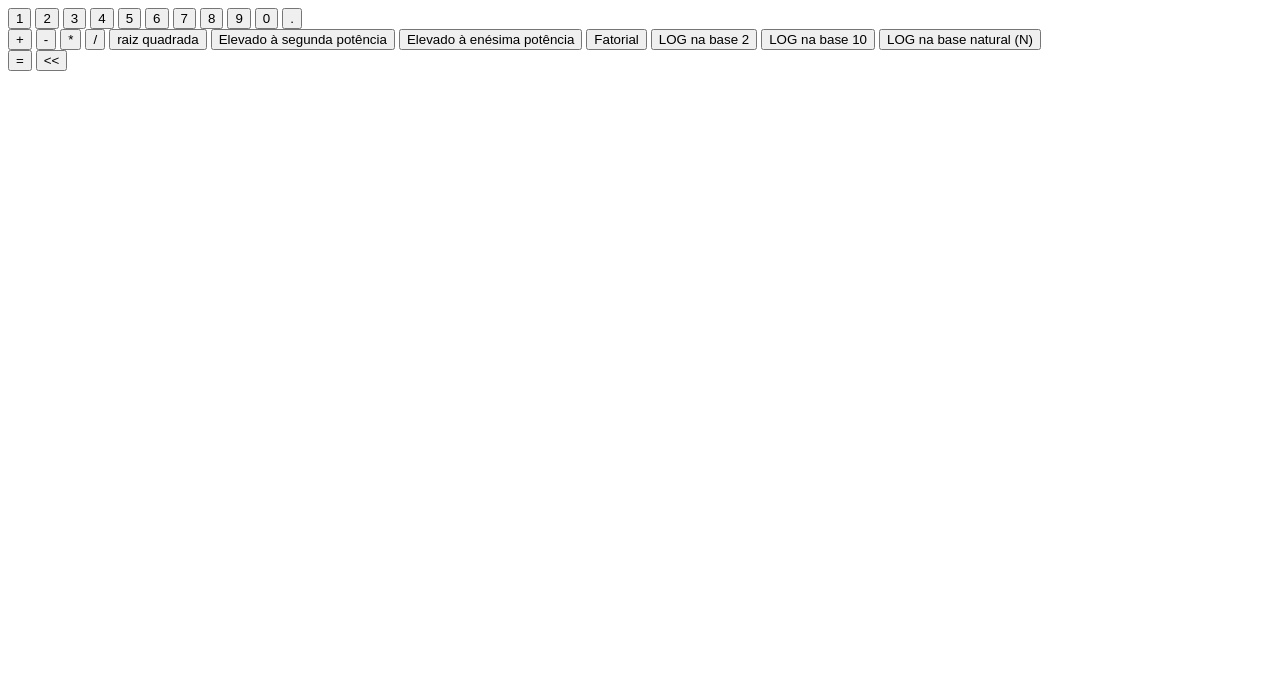
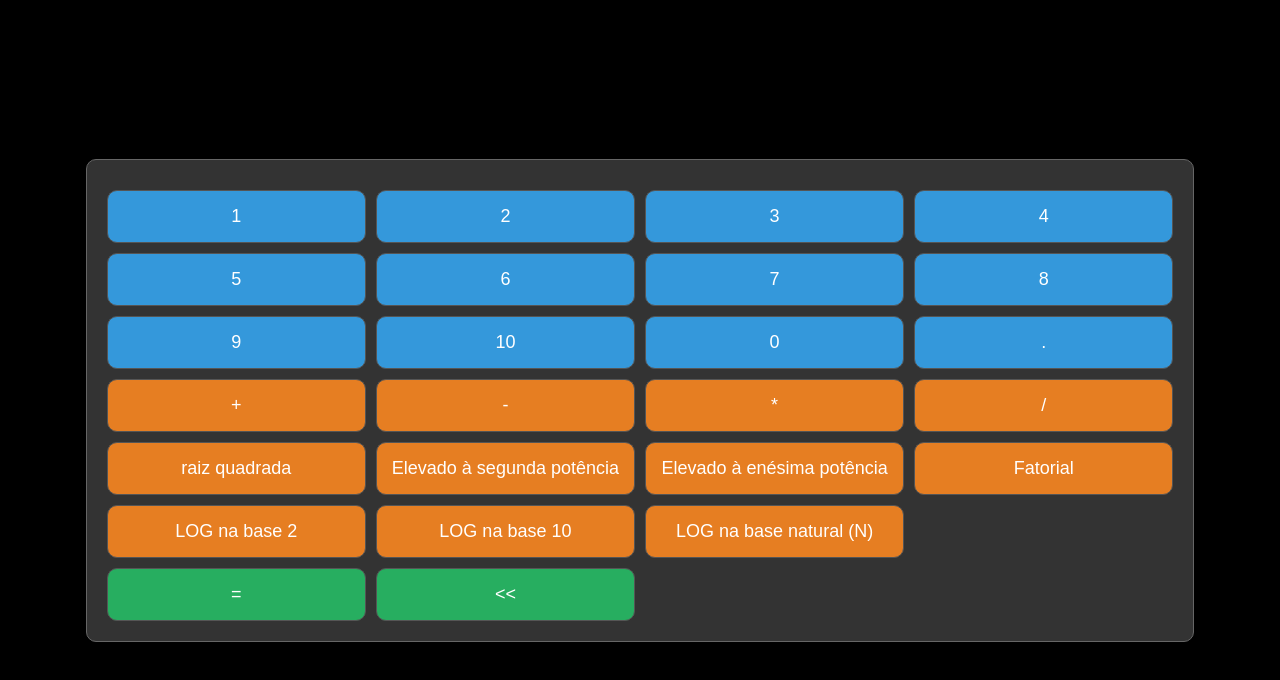
Before and after one commit to Pd-nicolas/Calculator, a plain HTML site: page index.html in a window 1280 px wide. Drawn offline with Linux system fonts and the light colour scheme.

Commit message:
feat: estilização da calculadora

```diff
--- a/index.html
+++ b/index.html
@@ -10,7 +10,6 @@
 <body>
     <main>
         <div class="escopo">
-
             <div class="resultado">
 
             </div>
@@ -25,22 +24,23 @@
                 <button>7</button>
                 <button>8</button>
                 <button>9</button>
+                <button>10</button>
                 <button>0</button>
                 <button>.</button>
             </div>
 
             <div class="operacoes-botoes">
-                <button>+</button>
-                <button>-</button>
-                <button>*</button>
-                <button>/</button>
-                <button>raiz quadrada</button>
-                <button>Elevado à segunda potência</button>
-                <button>Elevado à enésima potência</button>
-                <button>Fatorial</button>
-                <button>LOG na base 2</button>
-                <button>LOG na base 10</button>
-                <button>LOG na base natural (N)</button>
+                <button id="sinais">+</button>
+                <button id="sinais">-</button>
+                <button id="sinais">*</button>
+                <button id="sinais">/</button>
+                <button id="especiais">raiz quadrada</button>
+                <button id="especiais">Elevado à segunda potência</button>
+                <button id="especiais">Elevado à enésima potência</button>
+                <button id="especiais">Fatorial</button>
+                <button id="especiais">LOG na base 2</button>
+                <button id="especiais">LOG na base 10</button>
+                <button id="especiais">LOG na base natural (N)</button>
             </div>
 
             <div class="acoes-botoes">
--- a/style.css
+++ b/style.css
@@ -0,0 +1,96 @@
+* {
+    margin: 0;
+    padding: 0;
+    box-sizing: border-box;
+}
+
+body {
+    font-family: Arial, sans-serif;
+    background-color: #000;
+}
+
+main {
+    display: flex;
+    justify-content: center;
+    align-items: center;
+    height: 100vh;
+}
+
+.escopo {
+    background-color: #333;
+    border: 1px solid #666;
+    border-radius: 10px;
+    padding: 20px;
+    box-shadow: 0 0 10px rgba(0, 0, 0, 0.5);
+}
+
+.resultado {
+    text-align: right;
+    font-size: 24px;
+    margin-bottom: 10px;
+    color: #fff;
+}
+
+.numeros-botoes, .operacoes-botoes, .acoes-botoes {
+    display: grid;
+    grid-template-columns: repeat(4, 1fr);
+    gap: 10px;
+}
+
+.operacoes-botoes {
+    margin-top: 10px;
+
+}
+
+.acoes-botoes {
+    margin-top: 10px;
+}
+
+button {
+    padding: 15px;
+    font-size: 18px;
+    border: 1px solid #555;
+    border-radius: 10px;
+    cursor: pointer;
+    background-color: #444;
+    color: #fff;
+}
+
+button:contains("=") {
+    grid-column: span 4;
+    background-color: #3498db;
+    color: #fff;
+    border: none;
+}
+
+button:contains("<<") {
+    grid-column: span 4;
+    background-color: #e74c3c;
+    color: #fff;
+    border: none;
+}
+
+.numeros-botoes button {
+    background-color: #3498db;
+    color: #fff;
+}
+
+.operacoes-botoes button {
+    background-color: #e67e22;
+    color: #fff;
+}
+
+.acoes-botoes button {
+    background-color: #27ae60;
+    color: #fff;
+}
+
+button:contains("=") {
+    background-color: #e74c3c;
+    color: #fff;
+}
+
+button:contains("<<") {
+    background-color: #f39c12;
+    color: #fff;
+}
```
